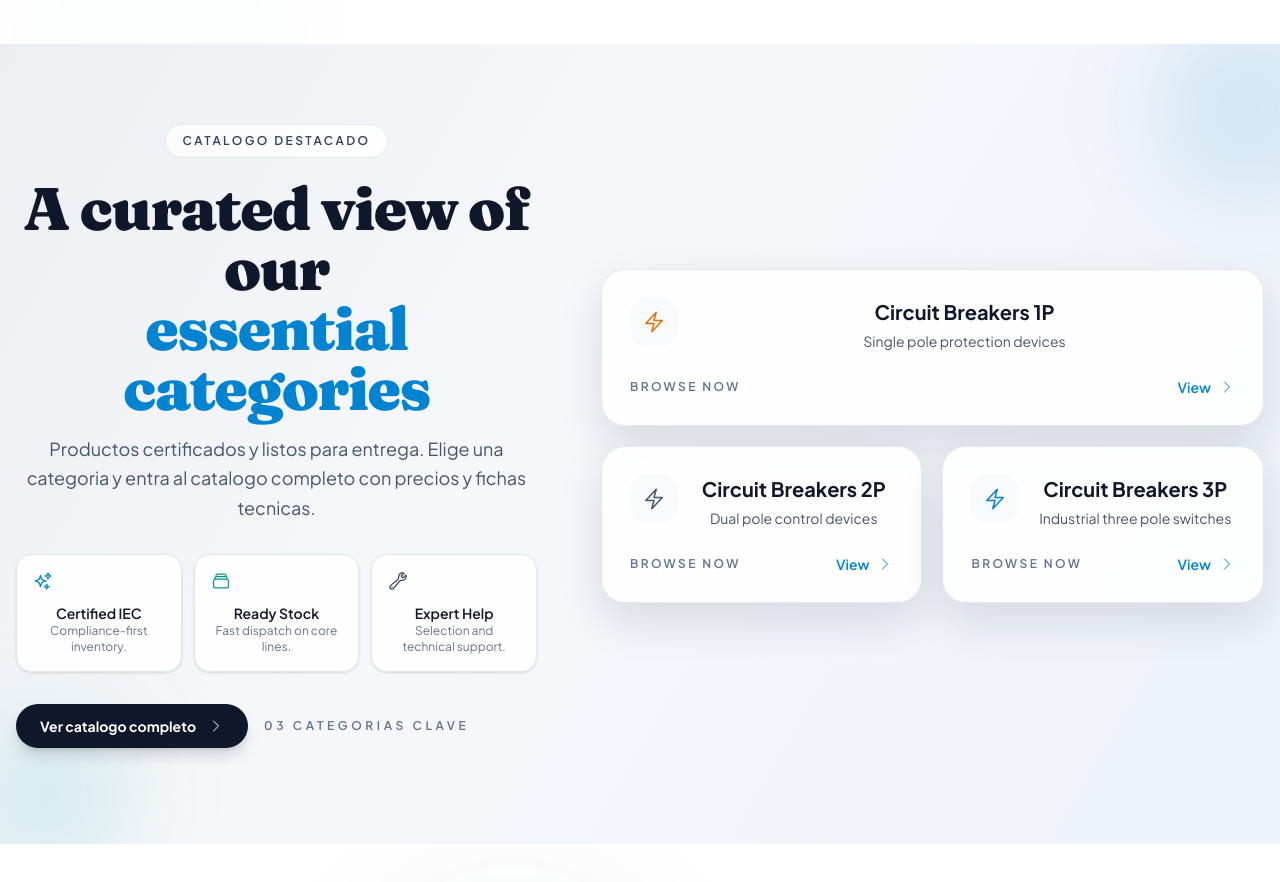
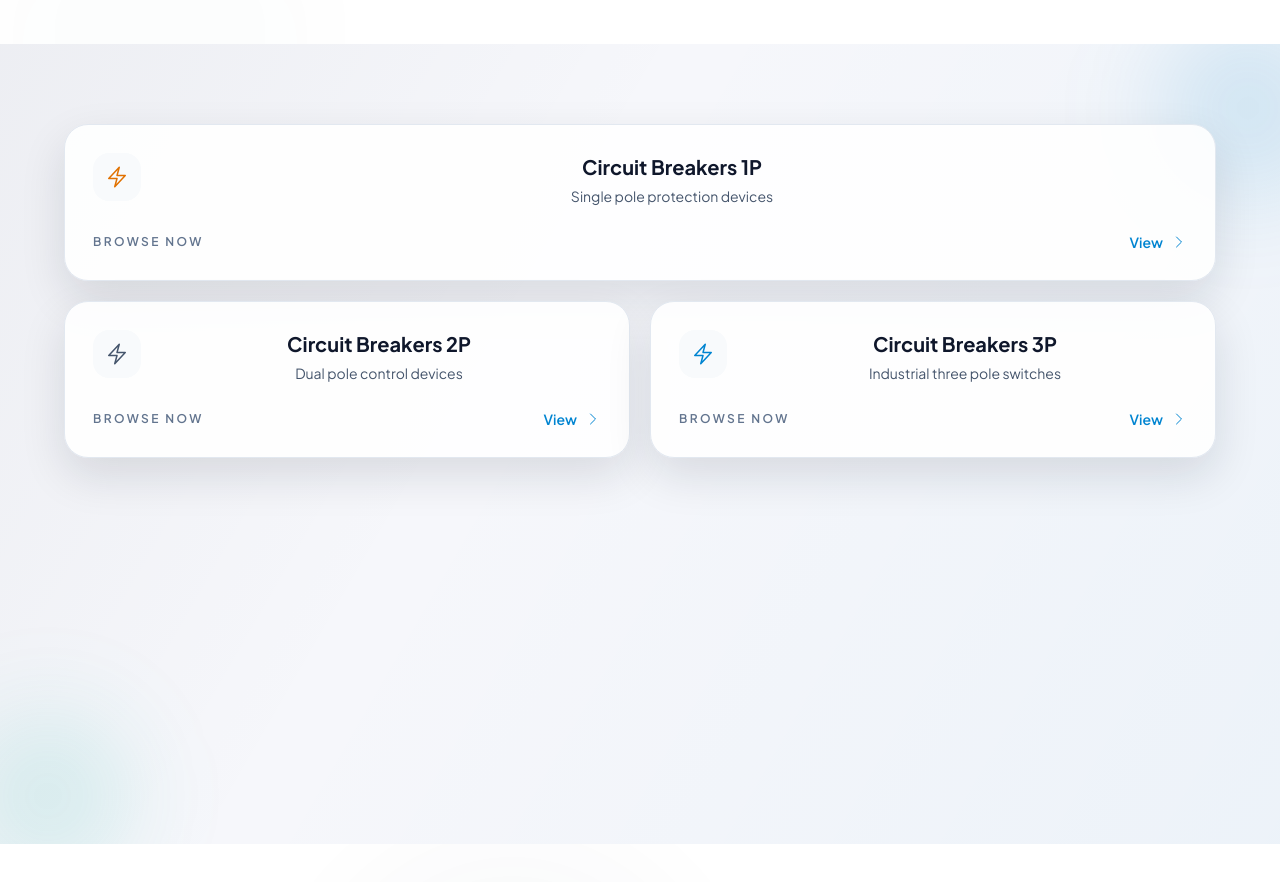
Before and after one commit to julioagk/PROTEX-INNOVATION-ENGLISH, a React (Vite) app: page / in a window 1280 px wide. Shown: the part 2160-3042 px from the top of the page. Built offline with nearby package versions, Linux system fonts and the light colour scheme.

Commit message:
Trim home catalog section

```diff
--- a/src/componentes/Section2.jsx
+++ b/src/componentes/Section2.jsx
@@ -2,9 +2,6 @@ import React from 'react';
 import { Link } from 'react-router-dom';
 import {
   BoltIcon,
-  WrenchIcon,
-  RectangleStackIcon,
-  SparklesIcon,
   ChevronRightIcon
 } from '@heroicons/react/24/outline';
 
@@ -57,51 +54,7 @@ export default function Section2() {
         <div className="absolute inset-0 bg-[linear-gradient(120deg,rgba(15,23,42,0.04)_0%,rgba(15,23,42,0)_40%,rgba(2,132,199,0.04)_100%)]" />
       </div>
 
-      <div className="relative z-10 max-w-7xl mx-auto grid lg:grid-cols-[1.1fr_1.4fr] gap-10 lg:gap-16 items-center">
-        {/* Left content */}
-        <div className="animate-fade-in">
-          <span className="inline-flex items-center gap-2 rounded-full border border-slate-200 bg-white/80 px-4 py-2 text-xs font-semibold uppercase tracking-[0.2em] text-slate-700">
-            Catalogo destacado
-          </span>
-          <h2 className="mt-5 text-4xl md:text-6xl font-black tracking-tight text-slate-900 font-['Fraunces']">
-            A curated view of our
-            <span className="block text-sky-600">essential categories</span>
-          </h2>
-          <p className="mt-4 text-base md:text-lg text-slate-600 max-w-xl leading-relaxed">
-            Productos certificados y listos para entrega. Elige una categoria y entra al catalogo completo con precios y fichas tecnicas.
-          </p>
-
-          <div className="mt-8 grid grid-cols-1 sm:grid-cols-3 gap-3">
-            <div className="rounded-2xl border border-slate-200 bg-white/90 p-4 shadow-sm">
-              <SparklesIcon className="h-5 w-5 text-sky-600" />
-              <p className="mt-3 text-sm font-semibold text-slate-900">Certified IEC</p>
-              <p className="text-xs text-slate-500">Compliance-first inventory.</p>
-            </div>
-            <div className="rounded-2xl border border-slate-200 bg-white/90 p-4 shadow-sm">
-              <RectangleStackIcon className="h-5 w-5 text-teal-600" />
-              <p className="mt-3 text-sm font-semibold text-slate-900">Ready Stock</p>
-              <p className="text-xs text-slate-500">Fast dispatch on core lines.</p>
-            </div>
-            <div className="rounded-2xl border border-slate-200 bg-white/90 p-4 shadow-sm">
-              <WrenchIcon className="h-5 w-5 text-slate-700" />
-              <p className="mt-3 text-sm font-semibold text-slate-900">Expert Help</p>
-              <p className="text-xs text-slate-500">Selection and technical support.</p>
-            </div>
-          </div>
-
-          <div className="mt-8 flex flex-wrap items-center gap-4">
-            <Link
-              to="/Catalogo"
-              className="inline-flex items-center gap-3 rounded-full bg-slate-900 px-6 py-3 text-sm font-bold text-white shadow-lg shadow-slate-900/15 transition-all duration-300 hover:-translate-y-0.5 hover:bg-slate-800"
-            >
-              Ver catalogo completo
-              <ChevronRightIcon className="h-4 w-4" />
-            </Link>
-            <span className="text-xs font-semibold uppercase tracking-[0.3em] text-slate-500">03 categorias clave</span>
-          </div>
-        </div>
-
-        {/* Category mosaic */}
+      <div className="relative z-10 max-w-6xl mx-auto">
         <div className="grid grid-cols-1 sm:grid-cols-2 gap-5">
           {categories.map((category, index) => {
             const Icon = category.icon;
```
